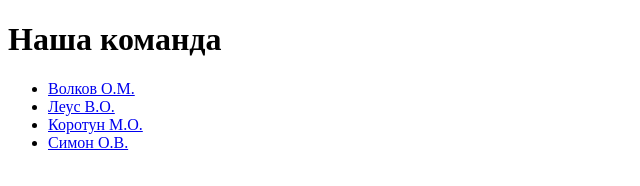
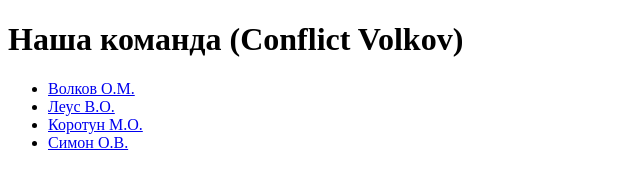
Before and after one commit to ipzm261sov-cm/RRPS03, a plain HTML site: page index.html in a window 1280 px wide. Shown: the whole page, without its empty margins (0-640 px from the left). Drawn offline with Linux system fonts and the light colour scheme.

Commit message:
Update header to include "Conflict Volkov" in index.html

```diff
--- a/index.html
+++ b/index.html
@@ -6,7 +6,7 @@
     <title>Наша команда</title>
 </head>
 <body>
-    <h1>Наша команда</h1>
+    <h1>Наша команда  (Conflict Volkov)</h1>
     <ul>
         <li><a href="Volkov.html">Волков О.М.</a></li>
         <li><a href="leus.html">Леус В.О.</a></li>
```
